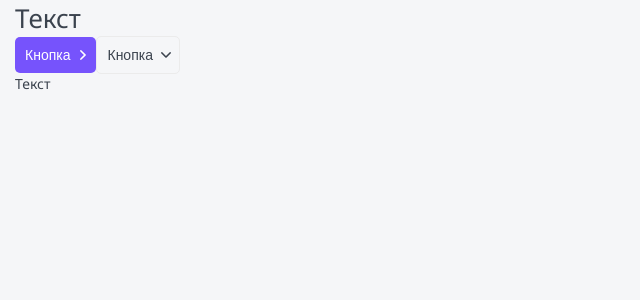
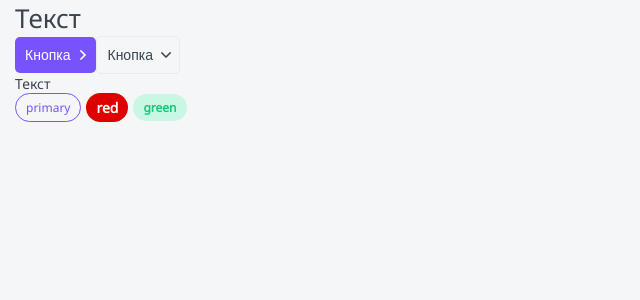
Before and after one commit to Maxzb/react-next-udemy, a Next.js app: page / in a window 1280 px wide. Shown: the top 300 px of the page, without its empty margins (0-640 px from the left). Built offline with nearby package versions, Linux system fonts and the light colour scheme.

Commit message:
add Tag component

```diff
--- /dev/null
+++ b/src/app/components/Tag/Tag.module.css
@@ -0,0 +1,48 @@
+.tag {
+  display: inline-flex;
+  align-items: center;
+  margin-right: 5px;
+  border-radius: 20px;
+  padding: 5px 10px;
+  vertical-align: middle;
+}
+
+.tag span {
+  display: inline-block;
+}
+
+.small {
+  font-size: 12px;
+}
+
+.middle {
+  font-size: 14px;
+}
+
+.ghost {
+  border: 1px solid var(--grey-light);
+}
+
+.red {
+  background-color: #de0000;
+  color: var(--white);
+  font-weight: 600;
+}
+
+.green {
+  background-color: var(--green-light);
+  color: var(--green);
+  font-weight: 600;
+}
+
+.grey {
+  background-color: var(--grey);
+  color: var(--white);
+  font-weight: 600;
+}
+
+.primary {
+  border: 1px solid var(--primary);
+  color: var(--primary);
+  font-weight: 500;
+}
--- /dev/null
+++ b/src/app/components/Tag/Tag.tsx
@@ -0,0 +1,37 @@
+import { TagProps } from './Tag.props';
+import styles from './Tag.module.css';
+import cn from 'classnames';
+
+export const Tag = ({
+  size,
+  children,
+  color = 'ghost',
+  className,
+  href,
+  ...props
+}: TagProps): JSX.Element => {
+  return (
+    <div
+      className={cn(styles.tag, className, {
+        [styles.small]: size === 'small',
+        [styles.middle]: size === 'middle',
+        [styles.ghost]: color === 'ghost',
+        [styles.red]: color === 'red',
+        [styles.grey]: color === 'grey',
+        [styles.green]: color === 'green',
+        [styles.primary]: color === 'primary',
+      })}
+      {...props}
+    >
+      {href ? (
+        <a href={href}>
+          <span>{children}</span>
+        </a>
+      ) : (
+        <>
+          <span>{children}</span>
+        </>
+      )}
+    </div>
+  );
+};
--- a/src/app/components/index.ts
+++ b/src/app/components/index.ts
@@ -1,3 +1,4 @@
 export * from './Htag/Htag';
 export * from './Button/Button';
 export * from './Paragraph/Paragraph';
+export * from './Tag/Tag';
--- a/src/app/globals.css
+++ b/src/app/globals.css
@@ -20,5 +20,5 @@ body {
   --green: #1dc37e;
   --green-light: #c8f8e4;
   --grey-light: #ebebeb;
-  --grey: ;
+  --grey: #b3c0d9;
 }
--- a/src/app/page.tsx
+++ b/src/app/page.tsx
@@ -1,4 +1,4 @@
-import { Button, Htag, Paragraph } from './components';
+import { Button, Htag, Paragraph, Tag } from './components';
 import styles from './page.module.css';
 
 export default function Home() {
@@ -12,6 +12,17 @@ export default function Home() {
         Кнопка
       </Button>
       <Paragraph size="small">Текст</Paragraph>
+      <Tag size="small" color="primary">
+        primary
+      </Tag>
+      <Tag size="middle" color="red">
+        red
+      </Tag>
+      <Tag size="small" color="green">
+        green
+      </Tag>
+      {/* <Tag></Tag> */}
+      {/* <Tag></Tag> */}
     </main>
   );
 }
```
Also changed, not shown: src/app/components/Tag/Tag.props.ts (added, +9 -0 lines).
